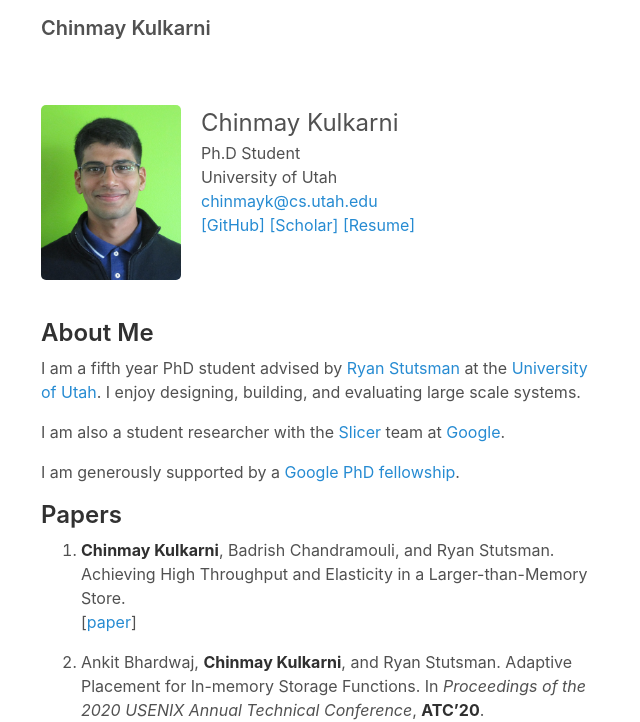
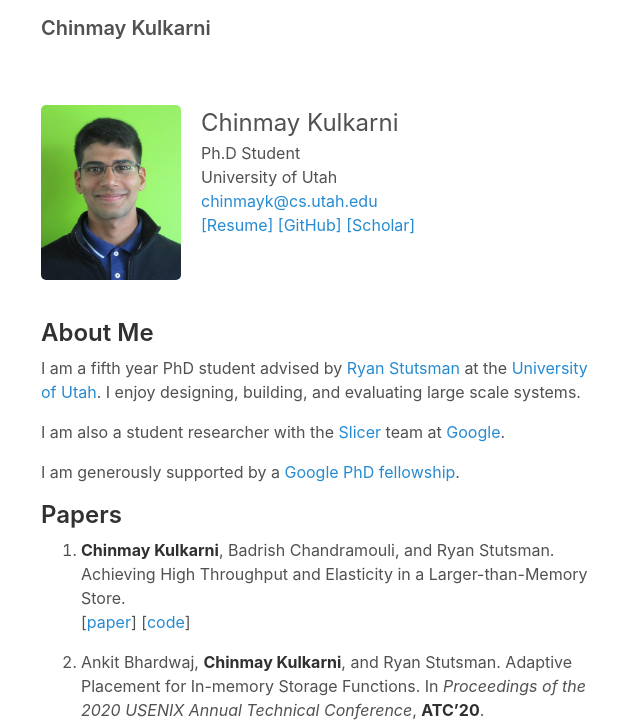
Before and after one commit to chinkulkarni/chinkulkarni.github.io, a Jekyll site: the page built from index.md, in a window 1280 px wide. Shown: the top 722 px of the page, without its empty margins (319-959 px from the left). Built offline with Jekyll 4.4.1, drawn with Linux system fonts in a browser that asks for light colours.

Commit message:
Add link to FASTER code base

```diff
--- a/index.md
+++ b/index.md
@@ -9,9 +9,9 @@ layout: page
 Ph.D Student<br>
 University of Utah<br>
 <a href="mailto:chinmayk@cs.utah.edu">chinmayk@cs.utah.edu</a><br>
+<a href="https://chinkulkarni.github.io/public/chinmay_cv_research.pdf">[Resume]</a>
 <a href="https://github.com/chinkulkarni">[GitHub]</a>
 <a href="https://scholar.google.com/citations?user=4A_MGvMAAAAJ&hl=en">[Scholar]</a>
-<a href="https://chinkulkarni.github.io/public/chinmay_cv_research.pdf">[Resume]</a>
 </div>
 </div>
 
@@ -34,6 +34,7 @@ https://ai.googleblog.com/2019/09/announcement-of-2019-fellowship.html).
 1. **Chinmay Kulkarni**, Badrish Chandramouli, and Ryan Stutsman.
    Achieving High Throughput and Elasticity in a Larger-than-Memory Store.<br>
    [[paper](https://chinkulkarni.github.io/public/shadowfax.pdf)]
+   [[code](https://github.com/microsoft/FASTER)]
 
 2. Ankit Bhardwaj, **Chinmay Kulkarni**, and Ryan Stutsman.
    Adaptive Placement for In-memory Storage Functions.
```
